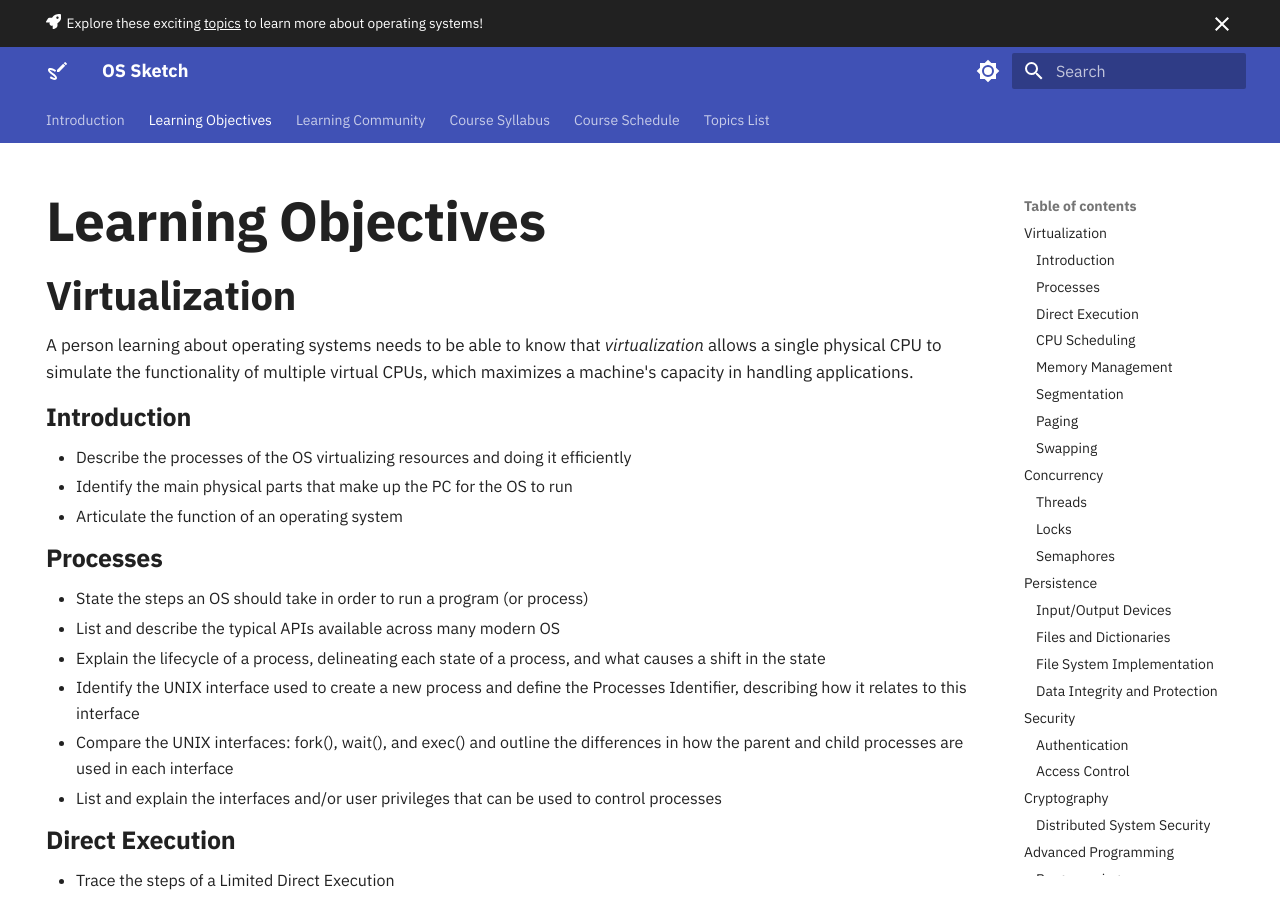
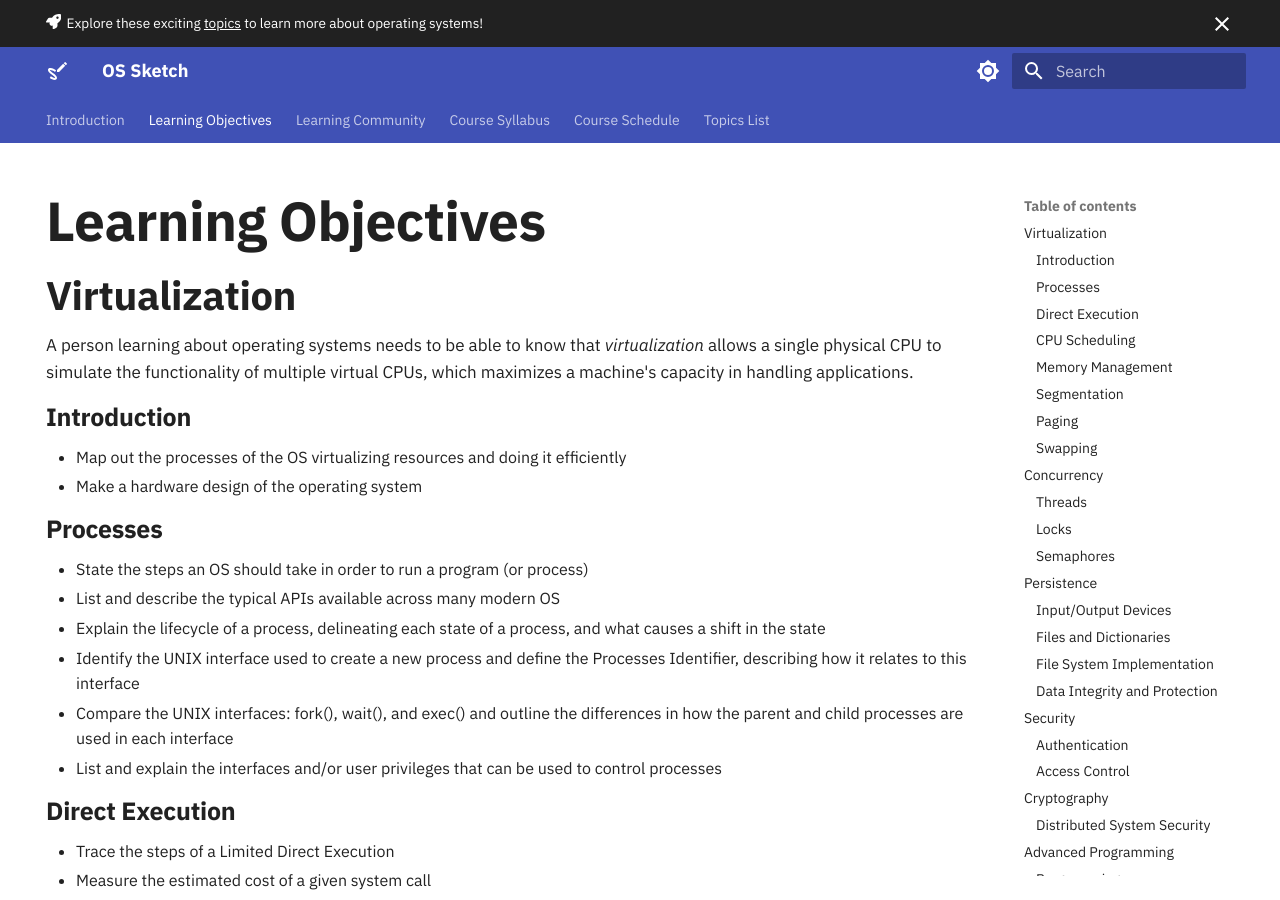
Before and after one commit to OS-Sketch/www.os-sketch.com, an MkDocs documentation site: the page built from docs/operating-systems/learning-objectives.md, in a window 1280 px wide and 900 px high. Built offline with MkDocs 1.6.1 and Material for MkDocs 9.7.7, drawn with Linux system fonts in a browser that asks for light colours.

Commit message:
docs: Revise Introduction

```diff
--- a/docs/operating-systems/learning-objectives.md
+++ b/docs/operating-systems/learning-objectives.md
@@ -31,9 +31,8 @@ A person learning about operating systems needs to be able to know that *virtual
 
 ### Introduction
 
-- Describe the processes of the OS virtualizing resources and doing it efficiently
-- Identify the main physical parts that make up the PC for the OS to run
-- Articulate the function of an operating system
+- Map out the processes of the OS virtualizing resources and doing it efficiently
+- Make a hardware design of the operating system
 
 ### Processes
 
```
